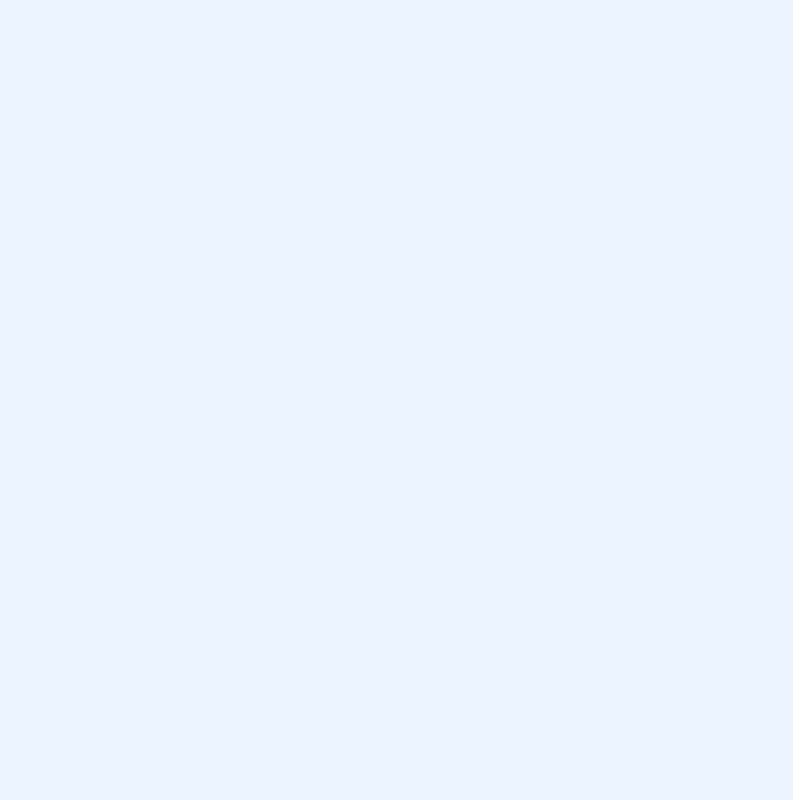
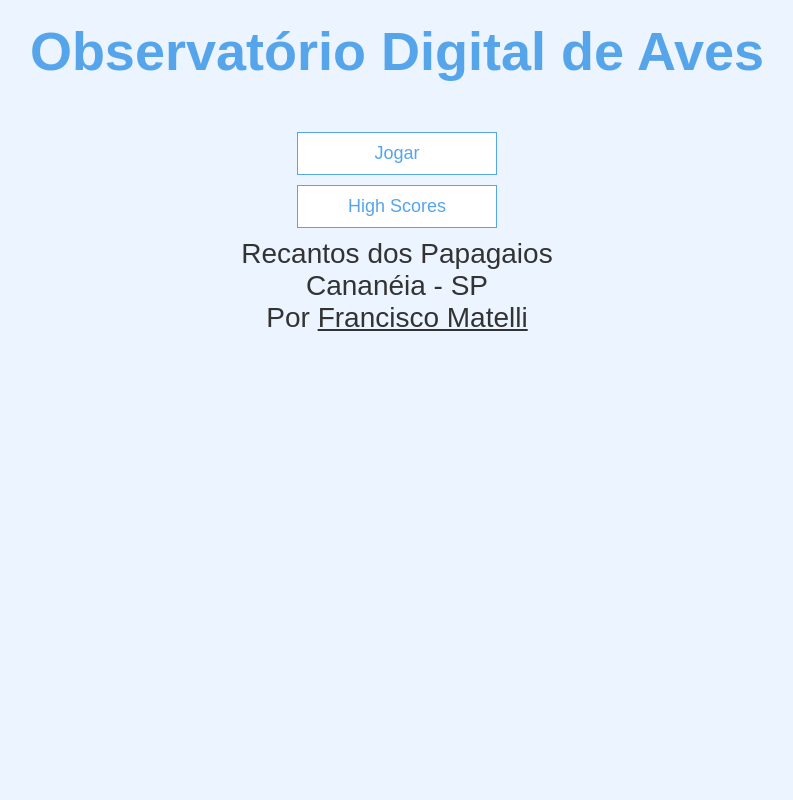
Before and after one commit to franciscof5/observe-aves-game-javascript-2020, a plain HTML site: page index.html in a window 1280 px wide. Shown: the top 800 px of the page, without its empty margins (243-1036 px from the left). Drawn offline with Linux system fonts and the light colour scheme.

Commit message:
new game heigth 100%

```diff
--- a/app.css
+++ b/app.css
@@ -44,7 +44,7 @@ h3 {
 
 .container {
   width: 100vw;
-  height: 260vh;
+  height: 100%;
   display: flex;
   justify-content: center;
   align-items: center;
```
